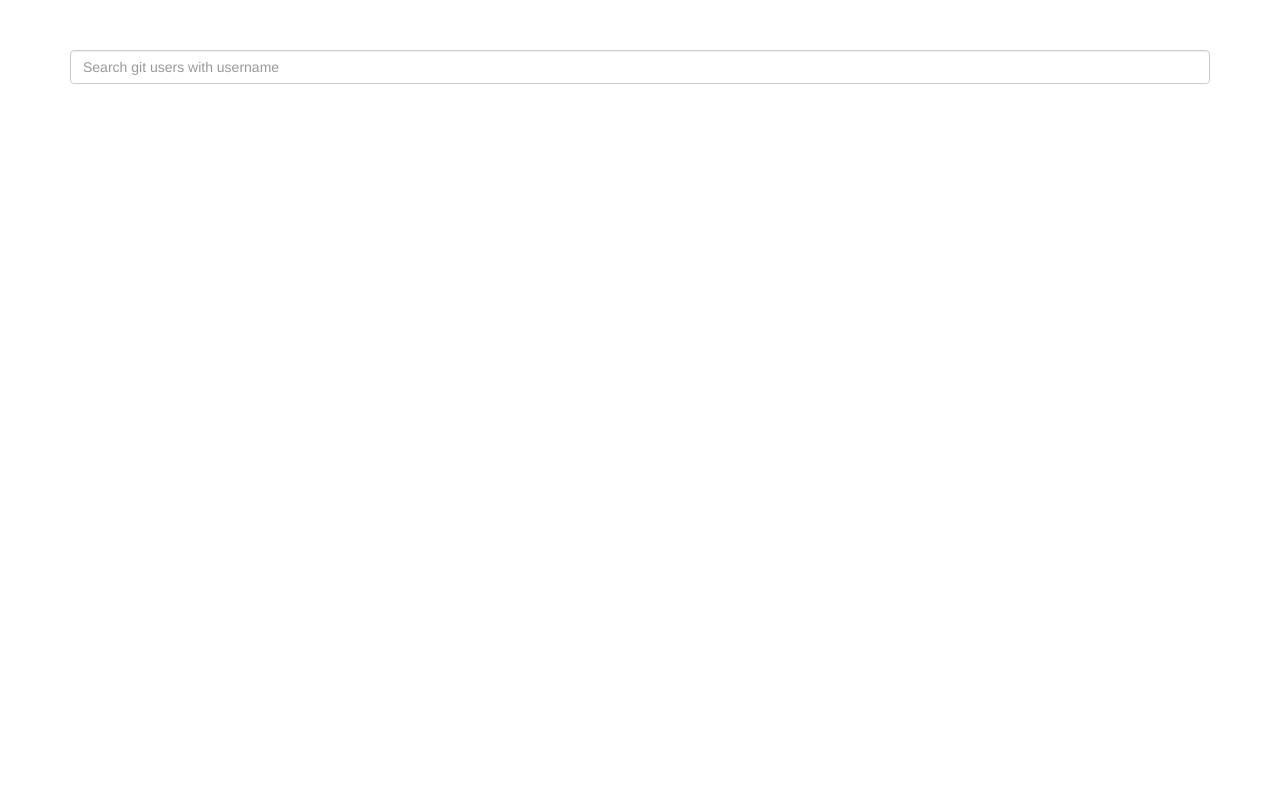
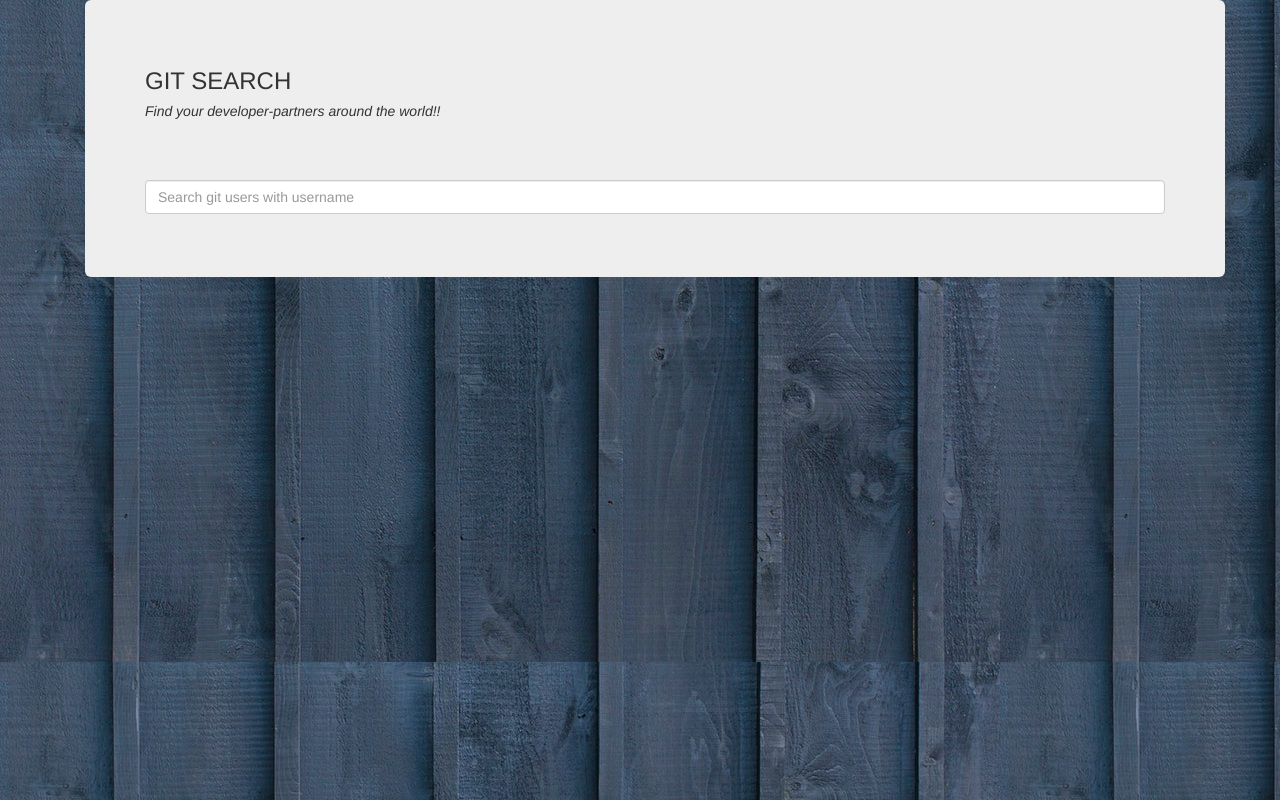
Before and after one commit to nyabuto-v/git-project, an Angular app: page / in a window 1280 px wide. Built offline with nearby package versions, Linux system fonts and the light colour scheme.

Commit message:
add background image

```diff
--- a/src/app/profile/profile.component.html
+++ b/src/app/profile/profile.component.html
@@ -1,11 +1,13 @@
+<div class="container">
+  <div class="jumbotron">
+    <h3>GIT SEARCH</h3>
+    <h5><i>Find your developer-partners around the world!!</i></h5>
   <form action="" class="search-form">
     <div class="form-group">
       <input type="text" class="form-control" placeholder="Search git users with username"[(ngModel)]="username" name="username" (keyup)="findProfile()">
-
-
     </div>
   </form>
-
+  </div>
   <div *ngIf="profile">
     <div class="panel panel-default">
       <div class="panel-heading">
@@ -52,6 +54,5 @@
       </div>
 
     </div>
-
-
 </div>
+</div>
--- a/src/styles.css
+++ b/src/styles.css
@@ -1 +1,4 @@
-/* You can add global styles to this file, and also import other style files */
+body {
+    background-image: url(./assets/bg-image.jpeg);
+
+}
```
Also changed, not shown: src/assets/bg-image.jpeg (added). Lines whose indentation alone changed are shown as unchanged.
